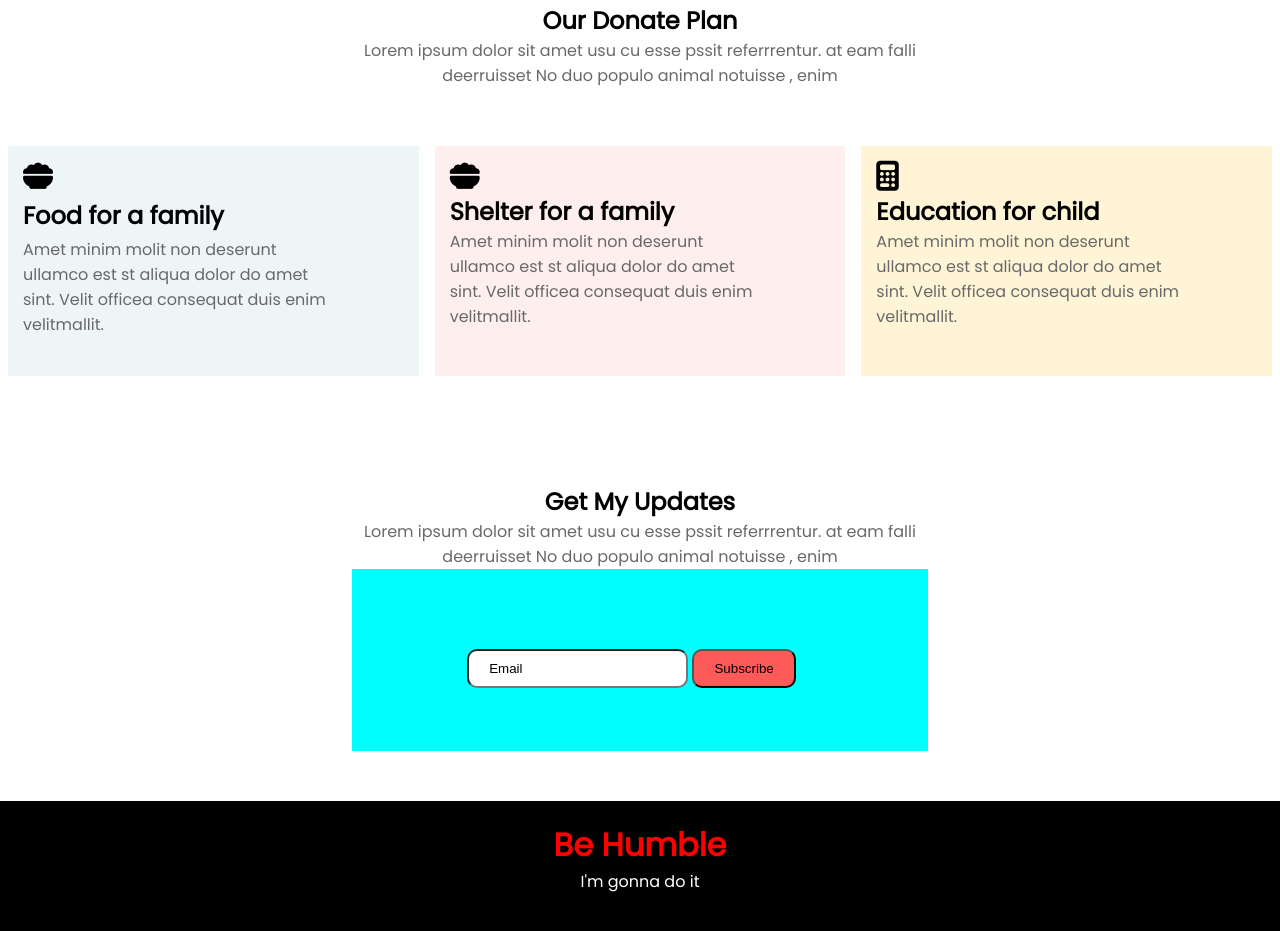
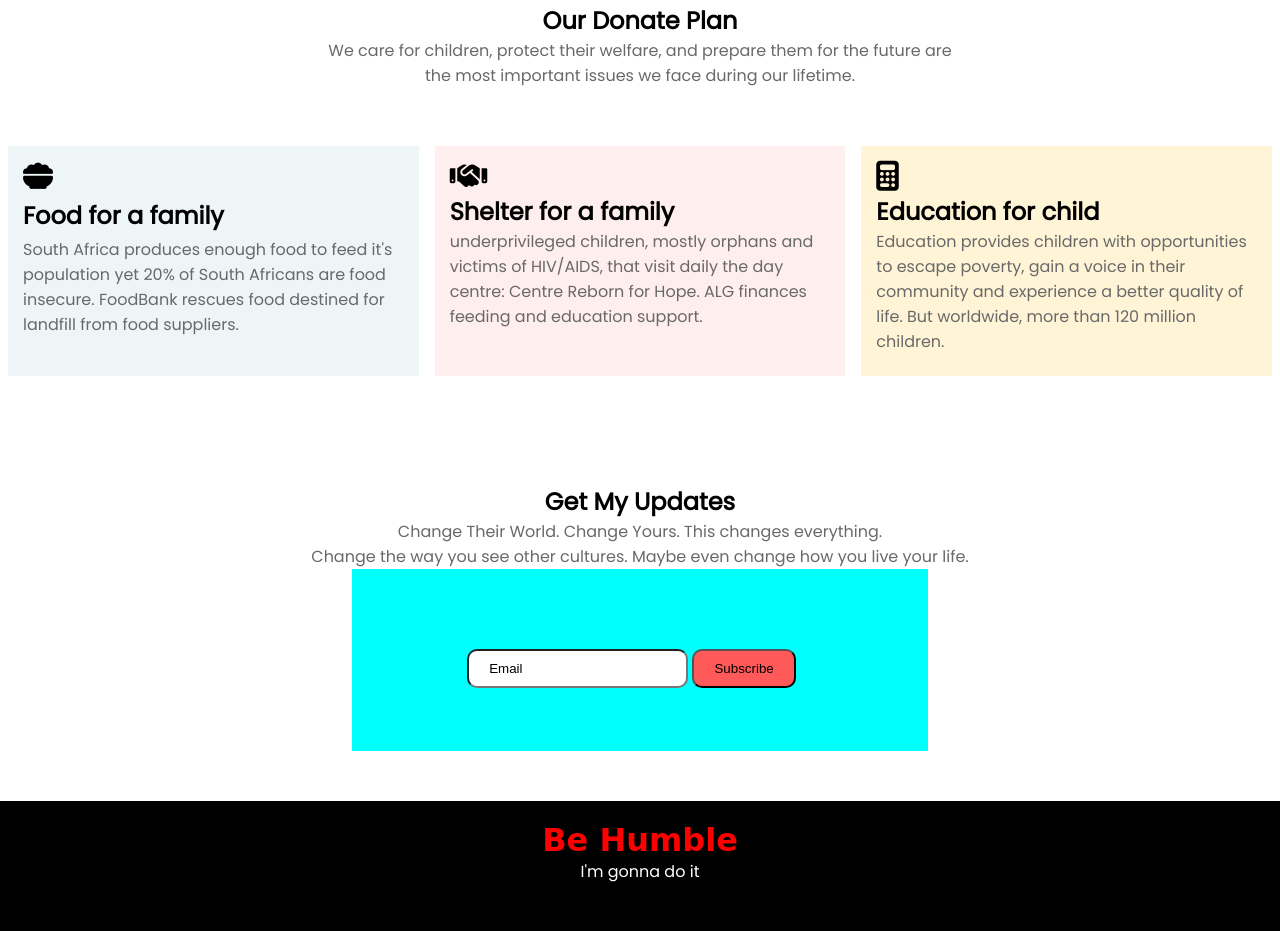
Before and after one commit to amir499/assignment1, a plain HTML site: page index.html in a window 1280 px wide. Shown: the part 1115-2046 px from the top of the page. Drawn offline with Linux system fonts and the light colour scheme.

Commit message:
something change

```diff
--- a/index.html
+++ b/index.html
@@ -18,8 +18,8 @@
 
 			<h1 class="learn">Let's Help Those Who Are</h1>
 			<h1>More In Need</h1>
-			<small>Lorem ipsum, or lipsum as it is sometimes known, is dummy text used in</small> <br />
-			<small>laying out print, graphic or web designs.</small> <br />
+			<small>Supporting 160 underprivileged children, mostly orphans and victims </small> <br />
+			<small>Centre Reborn for Hope. ALG finances feed</small> <br />
 
 			<button class="btn">Donate Now</button>
 		</div>
@@ -32,9 +32,8 @@
 	<section class="donate-sec">
 		<div class="donate">
 			<h2>Donate Today</h2>
-			<p>Lorem ipsum, or lipsum as it is sometimes known, is dummy text used in laying out print, graphic or web
-				designs. Lorem ipsum, or <br /> lipsum as it is sometimes known, is dummy text used in laying out print,
-				graphic or web designs.</p>
+			<p>Education provides children with opportunities to escape poverty, gain a voice in their<br /> community
+				and experience a better quality of life. But worldwide, more than 120 million children.</p>
 		</div>
 
 
@@ -59,8 +58,8 @@
 		<div>
 
 			<h1>Our Donate Plan</h1>
-			<p>Lorem ipsum dolor sit amet usu cu esse pssit referrrentur. at eam falli <br /> deerruisset No duo populo
-				animal notuisse , enim</p>
+			<p>We care for children, protect their welfare, and prepare them for the future are<br />the most important
+				issues we face during our lifetime.</p>
 
 		</div>
 
@@ -68,30 +67,26 @@
 			<div class="food">
 				<i id="icon" class="fa-solid fa-bowl-food"></i>
 				<h1 class="heading">Food for a family</h1>
-				<p>Amet minim molit non deserunt <br /> ullamco est st aliqua dolor do amet <br /> sint. Velit officea
-					consequat duis enim velitmallit.</p>
+				<p>South Africa produces enough food to feed it's population yet 20% of South Africans are food
+					insecure. FoodBank rescues food destined for landfill from food suppliers.</p>
 			</div>
 
 
 			<div class="food" id="shelter">
-				<i id="icon" class="fa-solid fa-bowl-food"></i>
+				<i id="icon" class="fa-solid fa-handshake"></i>
 				<h1>Shelter for a family</h1>
-				<p>Amet minim molit non deserunt <br /> ullamco est st aliqua dolor do amet <br /> sint. Velit officea
-					consequat duis enim velitmallit.</p>
+				<p>underprivileged children, mostly orphans and victims of HIV/AIDS, that visit daily the day centre:
+					Centre Reborn for Hope. ALG finances feeding and education support.</p>
 			</div>
 
 			<div class="food" id="edu">
 				<i id="icon" class="fa-solid fa-calculator"></i>
 				<h1>Education for child</h1>
-				<p>Amet minim molit non deserunt <br /> ullamco est st aliqua dolor do amet <br /> sint. Velit officea
-					consequat duis enim velitmallit.</p>
+				<p>Education provides children with opportunities to escape poverty, gain a voice in their community and
+					experience a better quality of life. But worldwide, more than 120 million children.</p>
 			</div>
 		</div>
 	</section>
-
-
-
-
 
 
 
@@ -99,8 +94,8 @@
 		<div class="updates">
 
 			<h1>Get My Updates</h1>
-			<p>Lorem ipsum dolor sit amet usu cu esse pssit referrrentur. at eam falli <br /> deerruisset No duo populo
-				animal notuisse , enim</p>
+			<p>Change Their World. Change Yours. This changes everything. <br /> Change the way you see other cultures.
+				Maybe even change how you live your life.</p>
 
 		</div>
 
@@ -114,7 +109,7 @@
 	<footer>
 		<div class="footer">
 
-			<h1>Be Humble</h1>
+			<h1 class="be">Be Humble</h1>
 			<p> I'm gonna do it</p>
 
 		</div>
--- a/style.css
+++ b/style.css
@@ -23,6 +23,7 @@ p {
 	height: 600px;
 	background: url("album/donation.jpg") no-repeat center;
 	background-size: cover;
+	background-color: purple;
 }
 
 .learn {
@@ -94,6 +95,8 @@ p {
 	padding: 15px;
 }
 
+
+
 #icon {
 	font-size: 30px;
 }
@@ -164,3 +167,8 @@ p {
 .footer p {
 	color: white;
 }
+
+.be {
+	font-family: 'Brush Script MT', cursive;
+	font-weight: bold;
+}
```
